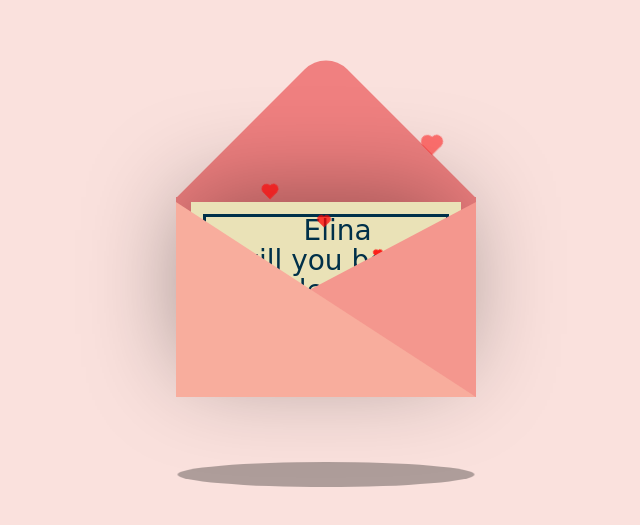
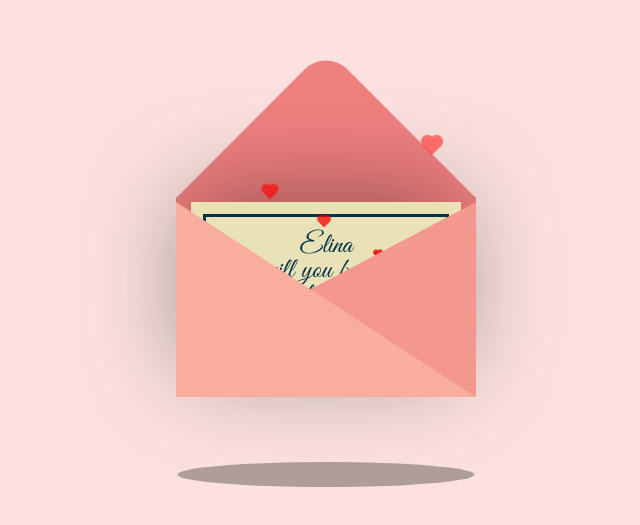
Before and after one commit to bananyy/second, a plain HTML site: page index.html in a window 1280 px wide. Shown: the part 141-666 px from the top of the page, without its empty margins (314-954 px from the left). Drawn offline with Linux system fonts and the light colour scheme.

Commit message:
Add files via upload

```diff
--- a/style.css
+++ b/style.css
@@ -1,3 +1,8 @@
+@font-face {
+    font-family: 'Great Vibes';
+    src: url(/GreatVibes-Regular.ttf);
+}
+
 body {
     display: flex;
     justify-content: center;
@@ -68,14 +73,17 @@ body {
 
 .text {
     position: absolute;
-    font-family: "Snell Roundhand", cursive;
+    font-family: "Great Vibes", cursive;
     font-size: 28px;
     text-align: center;
-    line-height: 30px;
-    top: 14px;
-    left: 45px;
+    vertical-align: middle;
+    line-height: 25px;
+    top: 40%;
+    left: 50%;
+    transform: translate(-50%, -50%);
     color: #003049;
 }
+
 
 .heart {
     background-color: #d62828;
```
Also changed, not shown: GreatVibes-Regular.ttf (added).
